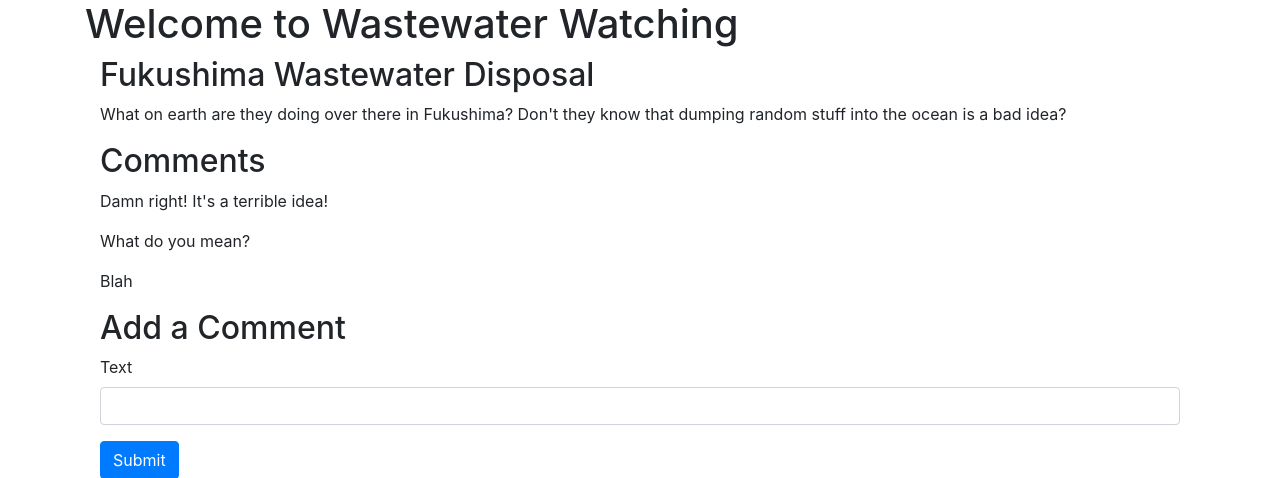
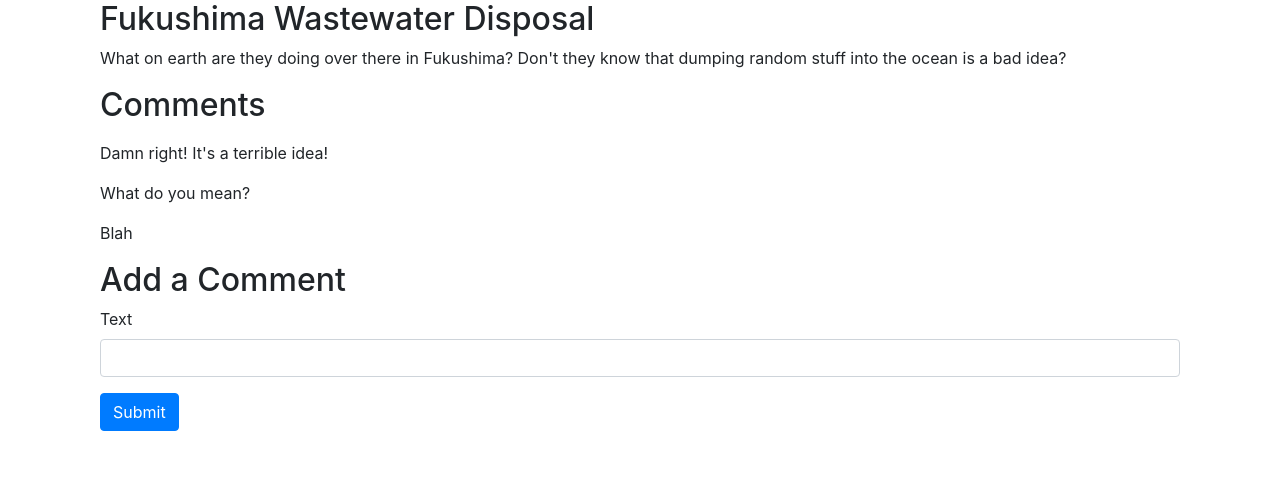
Before and after one commit to EricXu2002/wastewaterwatching, a Flask app: page /forum/topic/1 in a window 1280 px wide. Shown: the part 56-534 px from the top of the page. Run offline with Flask 3, Linux system fonts and the light colour scheme; a user stored in the database is signed in; some libraries are stand-ins or nearby versions.

Commit message:
a little more UI

```diff
--- a/templates/forum/index.html
+++ b/templates/forum/index.html
@@ -24,6 +24,7 @@
             <div class="d-flex text-muted pt-3">
               <p class="pb-3 mb-0 small lh-sm border-bottom">
                 <strong class="d-block text-gray-dark"><a href="/forum/topic/{{topic.id}}">{{topic['title']}}</a></strong>
+                <strong>By: {{topic['user']}}</strong>
                 {{topic['description']}}
               </p>
             </div>
--- a/templates/forum/topic.html
+++ b/templates/forum/topic.html
@@ -1,13 +1,12 @@
 {% extends 'base.html' %}
 
 {% block content %}
-    <h1>{% block title %} Welcome to Wastewater Watching {% endblock %}</h1>
-
     <div class="container">
 
 
         <h2>{{topic['title']}}</h2>
         <p>{{topic['description']}}</p>
+        <p>{{topic['user']}}</p>
         <!-- <div class="my-3 p-3 bg-body rounded shadow-sm">
             <h6 class="border-bottom pb-2 mb-0">{{topic['title']}}</h6>
             <div class="d-flex text-muted pt-3">
@@ -22,6 +21,7 @@
         <h2>Comments</h2>
 
         {% for comment in comments %}
+        <p>{{comment['user']}}</p>
         <p>{{comment['text']}}</p>
         {% endfor %}
 
```
